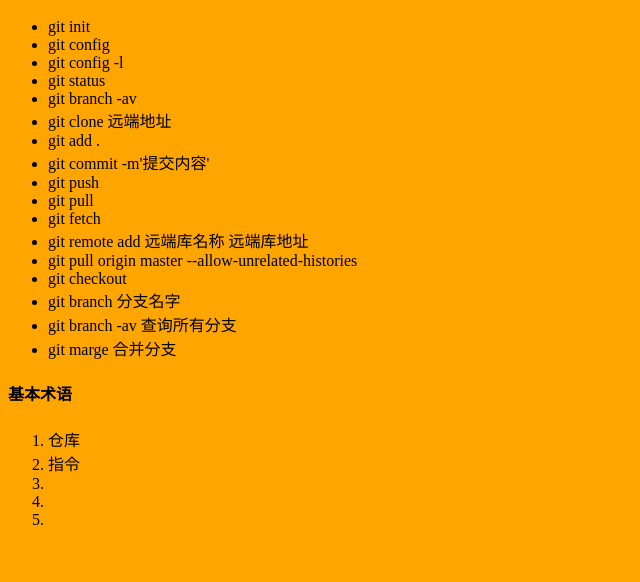
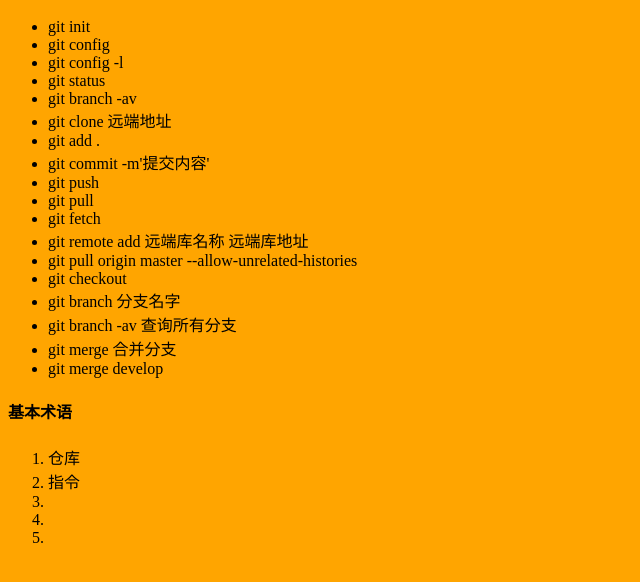
Before and after one commit to git-eva/github01, a plain HTML site: page index.html in a window 1280 px wide. Shown: the part 116-698 px from the top of the page, without its empty margins (0-640 px from the left). Drawn offline with Linux system fonts and the light colour scheme.

Commit message:
改正merge

```diff
--- a/index.html
+++ b/index.html
@@ -26,7 +26,8 @@
         <li>git checkout</li>
         <li>git branch 分支名字</li>
         <li>git branch -av   查询所有分支</li>
-        <li>git marge    合并分支 </li>
+        <li>git merge    合并分支 </li>
+        <li>git merge develop</li>
     </ul>
     <h4>基本术语</h4>
     <ol>
```
